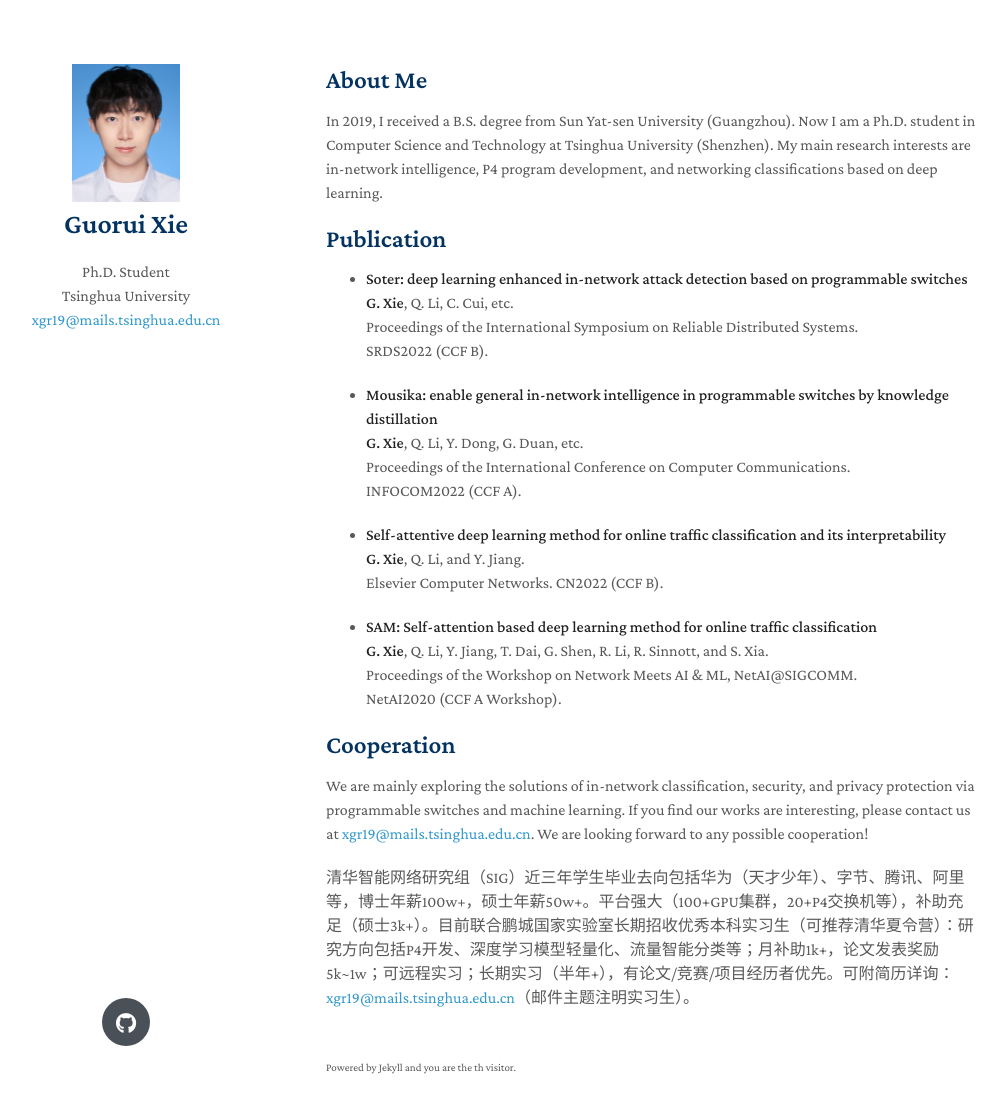
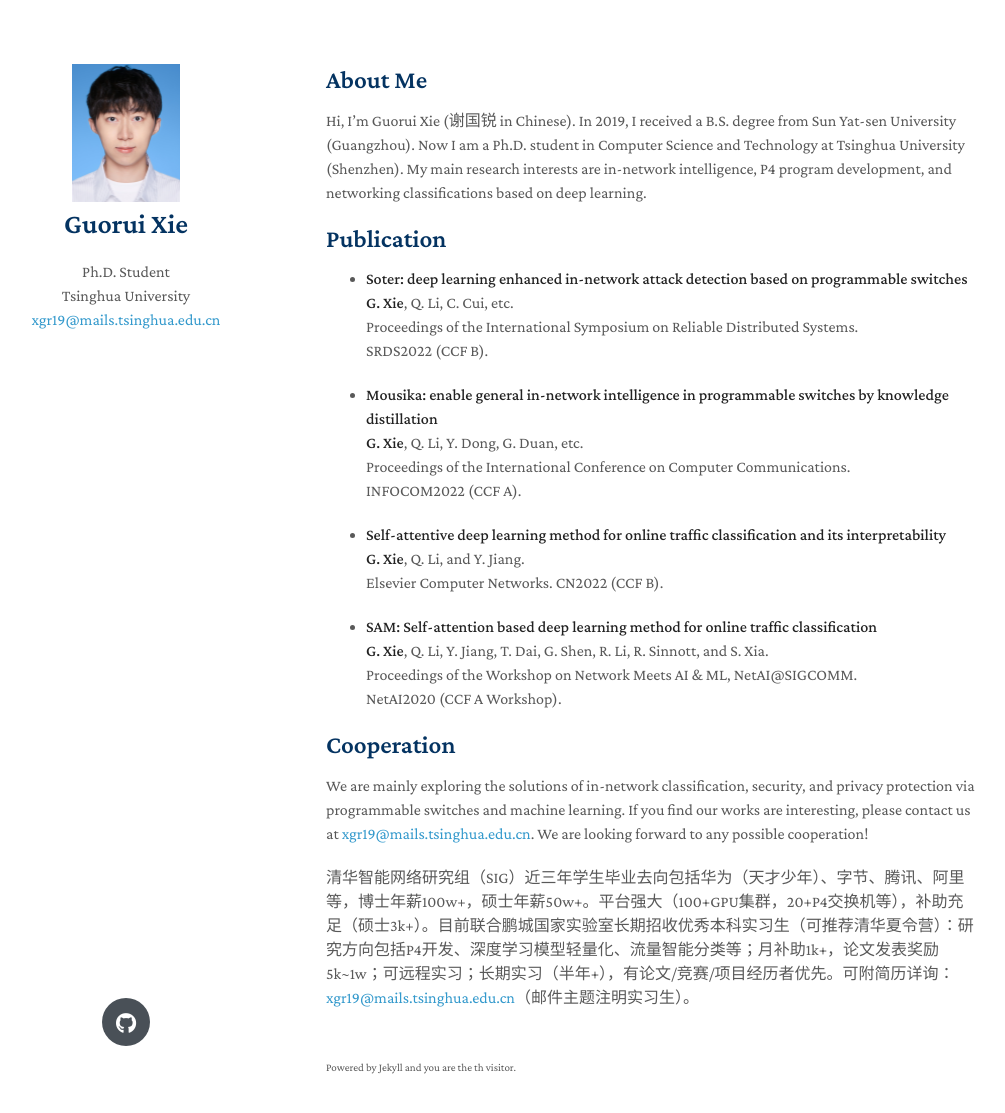
Before and after one commit to xgr19/xgr19.github.io, a Jekyll site: the page built from index.md, in a window 1280 px wide and 1148 px high. Shown: the top 1113 px of the window, without its empty margins (144-1149 px from the left). Built offline with Jekyll 4.4.1, drawn with Linux system fonts in a browser that asks for light colours; nearby versions of some CDN libraries; comment, search, counter and statistics services are not loaded; a style sheet for code colours, icons or effects is not loaded; our own code applies the rules of GitHub Pages for plain Markdown files.

Commit message:
Update index.md

```diff
--- a/index.md
+++ b/index.md
@@ -4,7 +4,7 @@ layout: homepage
 
 ## About Me
 
-In 2019, I received a B.S. degree from Sun Yat-sen University (Guangzhou). Now I am a Ph.D. student in Computer Science and Technology at Tsinghua University (Shenzhen). My main research interests are in-network intelligence, P4 program development, and networking classifications based on deep learning.
+Hi, I'm Guorui Xie (谢国锐 in Chinese). In 2019, I received a B.S. degree from Sun Yat-sen University (Guangzhou). Now I am a Ph.D. student in Computer Science and Technology at Tsinghua University (Shenzhen). My main research interests are in-network intelligence, P4 program development, and networking classifications based on deep learning.
 
 <!-- ## Research Interests
 
```
